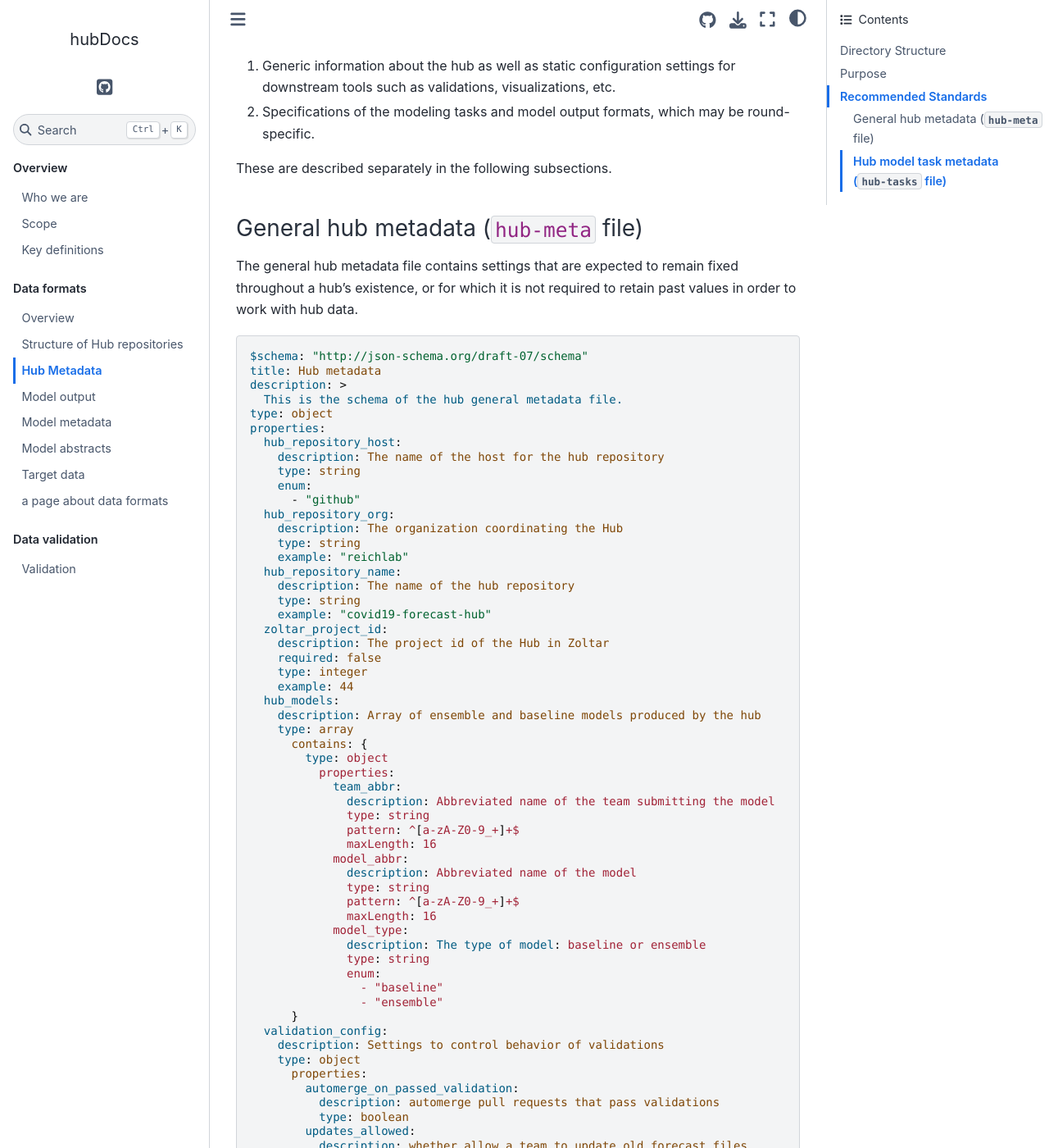
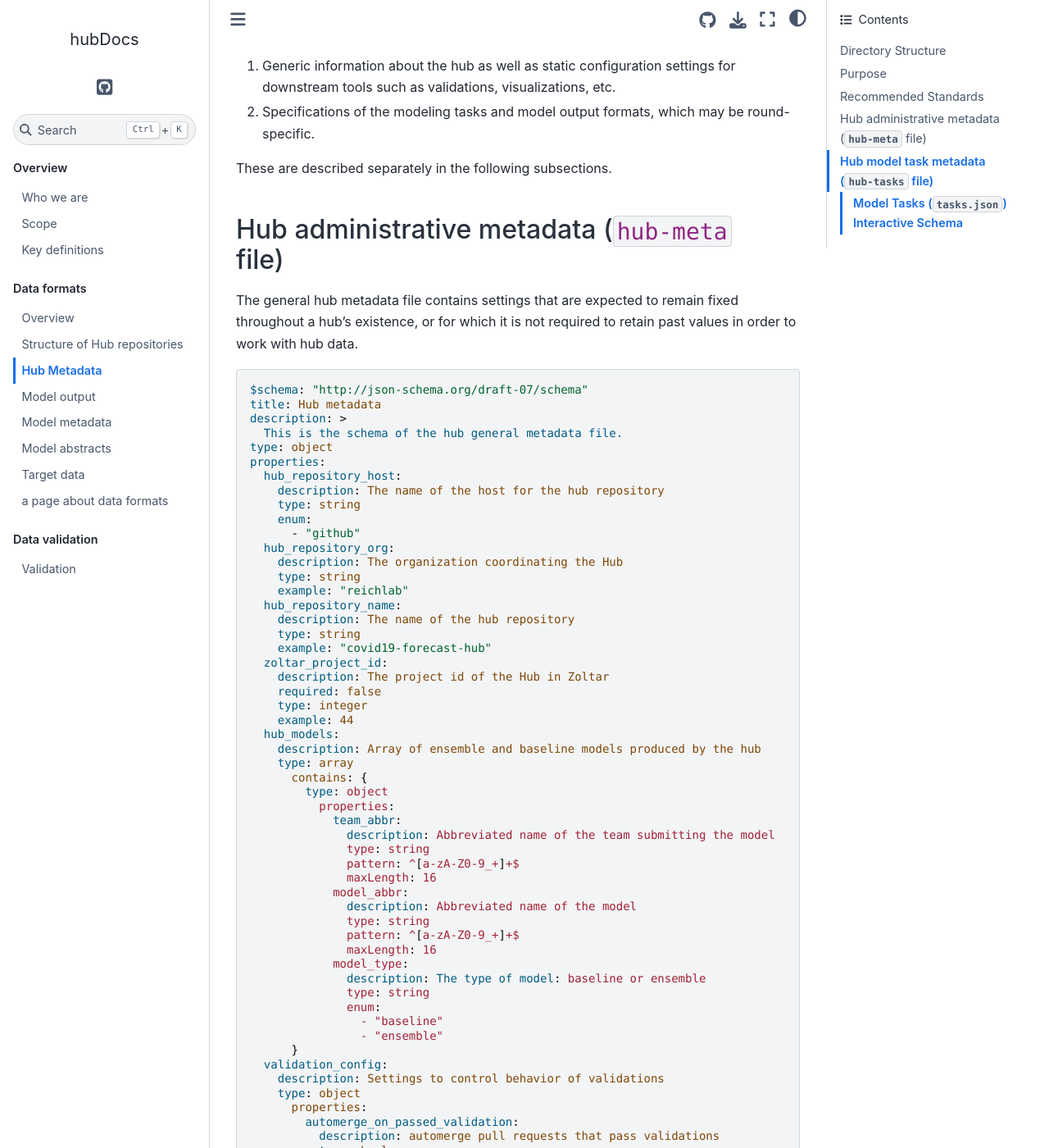
Before and after one commit to hubverse-org/hubDocs, a Sphinx documentation site: the page built from docs/source/format/hub-metadata.md, in a window 1280 px wide and 1400 px high, scrolled down 1156 px. Shown: the whole window at 82% size. Built offline with Sphinx 7.4.7 and the Sphinx Book theme 1.1.4, drawn with Linux system fonts in a browser that asks for light colours; some of the changed text lies outside the part shown.

Commit message:
Add docson widgets to hub metadata page

````diff
--- a/docs/source/format/hub-metadata.md
+++ b/docs/source/format/hub-metadata.md
@@ -26,7 +26,7 @@
 
 These are described separately in the following subsections.
 
-### General hub metadata (`hub-meta` file)
+## Hub administrative metadata (`hub-meta` file)
 
 The general hub metadata file contains settings that are expected to remain fixed throughout a hub’s existence, or for which it is not required to retain past values in order to work with hub data.
 
@@ -97,13 +97,17 @@
           type: TBD
 ```
 
-Other things we may want to consider adding here:
+### Hub administrative metadata (`admin.json`) Interactive Schema
+
+
+   <script src="../_static/docson/widget.js" data-schema="https://raw.githubusercontent.com/Infectious-Disease-Modeling-Hubs/schemas/main/admin-schema.json"></script>
+
+   Other things we may want to consider adding here:
 * Something about truth data?
 * Something about scoring?
 * Something about report generation?
 
-
-### Hub model task metadata (`hub-tasks` file)
+## Hub model task metadata (`hub-tasks` file)
 The hub model task metadata file specifies the model tasks and model output formats for the hub. To reduce redundancy, hubs may optionally specify a 'defaults' entry with values that apply unless they are overridden by round-specific entries; this may be particularly useful for forecast hubs, which typically accept the same formats for all rounds.
 
 
@@ -238,3 +242,7 @@
 ```
 
 With options for `task_ids` and forecast representations broken down into those that are required and those that are optional, with valid values/combinations of values specified using something like a `$ref` to a top-level list of options.
+
+### Model Tasks (`tasks.json`) Interactive Schema
+
+   <script src="../_static/docson/widget.js" data-schema="https://raw.githubusercontent.com/Infectious-Disease-Modeling-Hubs/schemas/main/tasks-schema.json"></script>
````
